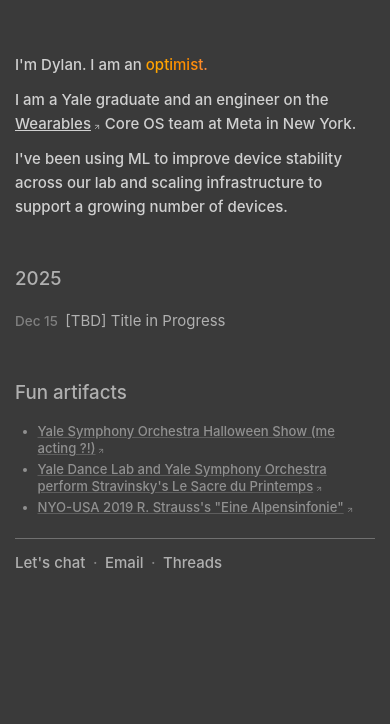
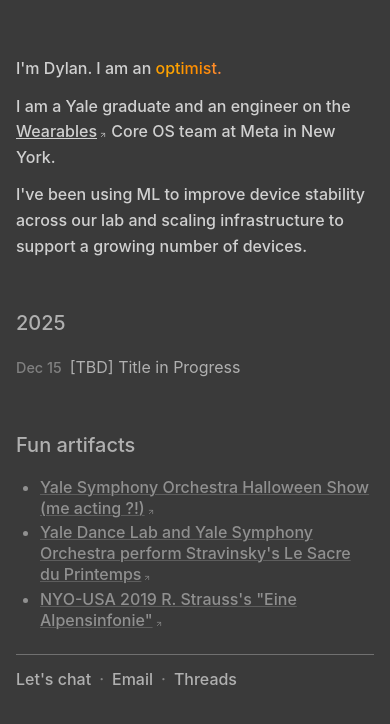
Before and after one commit to dylanfernandezdelara/dylanfdl_website, a Next.js app: page /about in a window 390 px wide. Shown: the top 724 px of the page. Built offline with nearby package versions, Linux system fonts and the light colour scheme.

Commit message:
Update font sizes: standardize to 16px and match writing/artifacts sections to about section

```diff
--- a/app/about/page.tsx
+++ b/app/about/page.tsx
@@ -20,7 +20,8 @@
 const LIST_STYLES = {
   paddingLeft: '1.5rem',
   color: 'var(--gray)',
-  listStyleType: 'disc' as const
+  listStyleType: 'disc' as const,
+  fontSize: '1rem'
 }
 
 const LIST_ITEM_STYLES = {
--- a/app/globals.css
+++ b/app/globals.css
@@ -166,7 +166,7 @@
 }
 
 html {
-  font-size: 17px;
+  font-size: 16px;
   -webkit-font-smoothing: none;
   -moz-osx-font-smoothing: unset;
 }
@@ -179,7 +179,7 @@
 
 @media (max-width: 480px) {
   html {
-    font-size: 15px;
+    font-size: 16px;
   }
 }
 
@@ -847,7 +847,6 @@
   padding-left: 1.5rem;
   color: var(--gray);
   list-style-type: disc;
-  font-size: 0.875rem;
   display: flex;
   flex-direction: column;
   gap: 0.25rem;
```
